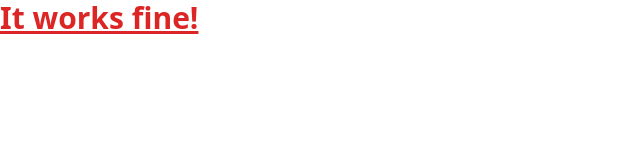
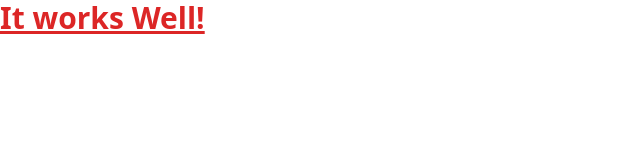
Before and after one commit to iamzilfa/gym-february-challenge, a Next.js app: page / in a window 1280 px wide. Shown: the top 160 px of the page, without its empty margins (0-640 px from the left). Built offline with nearby package versions, Linux system fonts and the light colour scheme.

Commit message:
index edited

```diff
--- a/pages/index.js
+++ b/pages/index.js
@@ -1,5 +1,4 @@
-import Head from 'next/head'
-
+import Head from "next/head";
 
 export default function Home() {
   return (
@@ -11,8 +10,8 @@ export default function Home() {
         <link rel="icon" href="/favicon.ico" />
       </Head>
       <h1 className="text-3xl font-bold underline text-red-600">
-      It works fine!
-    </h1>
+        It works Well!
+      </h1>
     </>
-  )
+  );
 }
```
